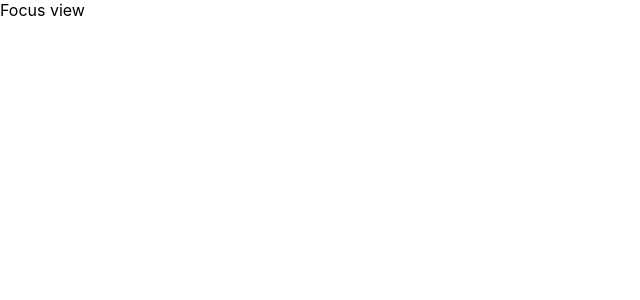
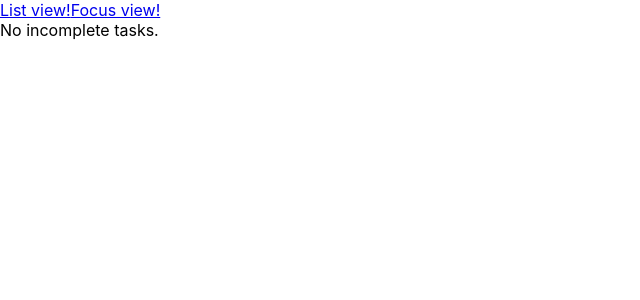
Before and after one commit to mrmaxfedorov/To-Do-List, a React (Create React App) app: page /focus in a window 1280 px wide. Shown: the top 300 px of the page, without its empty margins (0-640 px from the left). Built offline with nearby package versions, Linux system fonts and the light colour scheme.

Commit message:
focus page functionality added

```diff
--- a/package.json
+++ b/package.json
@@ -11,6 +11,7 @@
     "@types/react": "^18.0.25",
     "@types/react-dom": "^18.0.9",
     "@types/react-router-dom": "^5.3.3",
+    "lodash": "^4.17.21",
     "nanoid": "^4.0.0",
     "react": "^18.2.0",
     "react-dom": "^18.2.0",
@@ -44,6 +45,7 @@
     ]
   },
   "devDependencies": {
+    "@types/lodash": "^4.14.191",
     "@types/testing-library__jest-dom": "^5.14.5"
   }
 }
--- a/src/App.tsx
+++ b/src/App.tsx
@@ -1,13 +1,56 @@
-import React from 'react';
-import {BrowserRouter, Routes, Route} from "react-router-dom";
+import React, {ChangeEvent} from 'react';
+import {BrowserRouter, Routes, Route, NavLink} from "react-router-dom";
 import ListPage from "./pages/ListPage";
+import {Task} from "./types";
+import FocusPage from "./pages/FocusPage";
+import {shuffle} from "lodash";
+import {nanoid} from "nanoid";
 
 function App() {
+  const [tasks, setTasks] = React.useState<Task[]>([]);
+  const [focusedTaskId, setFocusedTaskId] = React.useState<string | undefined>(undefined);
+
+  const addTask = (task: Pick<Task, 'label'>) => {
+    const id = nanoid();
+    setTasks((tasks) => [
+      ...tasks,
+      { id, label: task.label, isComplete: false},
+      ]);
+    if (!focusedTaskId) setFocusedTaskId(id);
+    };
+
+  const updateTaskCompletion = (taskId: string, isComplete: boolean) => {
+    setTasks(tasks => tasks.map(task => {
+      if (task.id === taskId) return {...task, isComplete};
+      return task;
+    }))
+  };
+
+  const focusedTask = tasks.find((task) => task.id === focusedTaskId);
+
+  const shuffleFocusedTask = () => {
+    setFocusedTaskId(
+      shuffle(tasks.filter(task => !task.isComplete))[0]?.id
+    )
+  }
+
+  const tasksApi = {
+    addTask,
+    focusedTask,
+    tasks,
+    setTasks,
+    shuffleFocusedTask,
+    updateTaskCompletion};
+
   return (
       <BrowserRouter>
+        <nav>
+          <NavLink to="/">List view!</NavLink>
+          <NavLink to="/focus">Focus view!</NavLink>
+        </nav>
           <Routes>
-              <Route path="/" element={<ListPage />} />
-              <Route path="/focus" element={<div>Focus view</div>} />
+              <Route path="/" element={<ListPage {...tasksApi} />} />
+              <Route path="/focus" element={<FocusPage {...tasksApi}/>} />
           </Routes>
       </BrowserRouter>
   );
--- /dev/null
+++ b/src/pages/FocusPage.tsx
@@ -0,0 +1,25 @@
+import React from "react";
+import {TasksProps} from "../types";
+
+type Props = TasksProps & {};
+
+const FocusPage: React.FC<Props> = ({focusedTask: task, shuffleFocusedTask, updateTaskCompletion}) => {
+
+
+  const handleMarkCompleted = () => {
+    if (task)
+    updateTaskCompletion(task.id, true);
+  };
+
+  return task ? (
+    <div>
+      <div>{task.label}</div>
+      <button onClick={handleMarkCompleted}>mark completed</button>
+      <button onClick={shuffleFocusedTask}>nope</button>
+    </div>
+  ) : (
+    <div>No incomplete tasks.</div>
+  );
+};
+
+export default FocusPage
--- a/src/pages/ListPage.tsx
+++ b/src/pages/ListPage.tsx
@@ -1,32 +1,22 @@
 import React, {ChangeEvent, KeyboardEvent} from "react";
-import {nanoid} from "nanoid";
+import {Task, TasksProps} from "../types";
 
-type Props = {};
+type Props = TasksProps & {};
 
-type Task = {
-  id: string;
-  label: string;
-  isComplete: boolean;
-}
-
-const ListPage: React.FC<Props> = () => {
-  const [tasks, setTasks] = React.useState<Task[]>([]);
+const ListPage: React.FC<Props> = ( {addTask,tasks, setTasks, updateTaskCompletion}) => {
   const [newTaskLabel, setNewTaskLabel] = React.useState('');
 
   const handleNewTaskLabelChange = (e: ChangeEvent<HTMLInputElement>) => setNewTaskLabel(e.target.value)
 
   const handleNewTaskKeyPress = (e: KeyboardEvent) => {
     if (e.key === 'Enter' && newTaskLabel !== '') {
-      setTasks((tasks) => [...tasks, {id: nanoid(), label: newTaskLabel, isComplete: false}]);
+      addTask({label: newTaskLabel});
       setNewTaskLabel('');
     }
   };
 
-  const handleTaskCompleteChange = (handledTask: Task) => (e: ChangeEvent<HTMLInputElement>) => {
-    setTasks(tasks => tasks.map(task => {
-      if (task.id === handledTask.id) return {...task, isComplete: e.target.checked};
-      return task;
-    }))
+  const handleTaskCompleteChange = (task: Task) => (e: ChangeEvent<HTMLInputElement>) => {
+    updateTaskCompletion(task.id, e.target.checked)
   };
   console.log(tasks);
 
@@ -36,7 +26,6 @@ const ListPage: React.FC<Props> = () => {
   const handleTaskDeleteClick = (handledTask: Task) => () => {
     setTasks(tasks => tasks.filter(task => task.id !== handledTask.id))
   }
-
 
   return (
     <div>
--- /dev/null
+++ b/src/types.ts
@@ -0,0 +1,16 @@
+import React from "react";
+
+export type Task = {
+  id: string;
+  label: string;
+  isComplete: boolean;
+};
+
+export type TasksProps = {
+  addTask: (task: Pick<Task, 'label'>) => void;
+  focusedTask?: Task | null;
+  tasks: Task[];
+  setTasks: React.Dispatch<React.SetStateAction<Task[]>>;
+  shuffleFocusedTask: () => void;
+  updateTaskCompletion: (taskId: string, isComplete: boolean) => void;
+}
```
Also changed, not shown: 1 other file (tests, documents, lock files or other folders).
